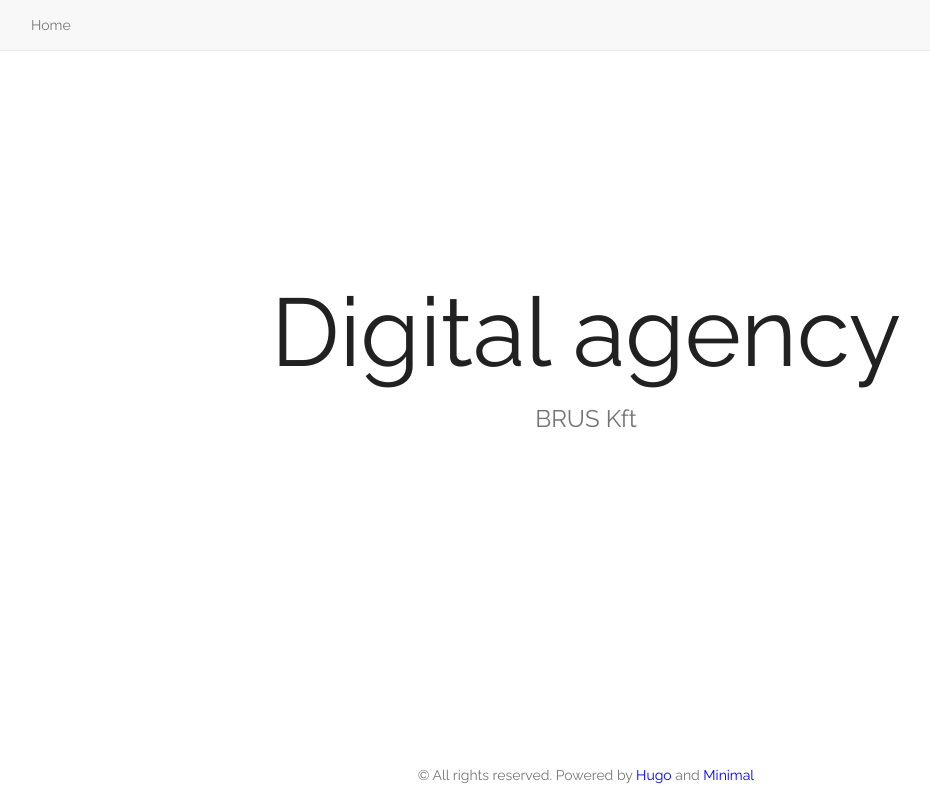
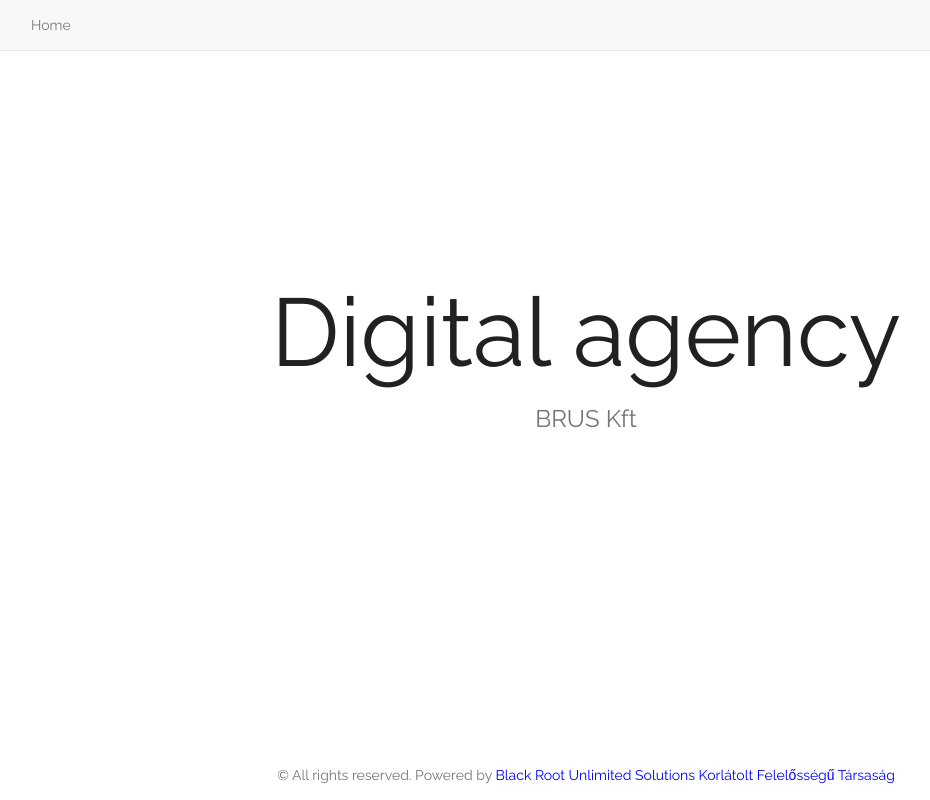
Before and after one commit to blackrootkft/blackrootkft.github.io, a plain HTML site: page index.html in a window 1280 px wide. Shown: the whole page, without its empty margins (54-984 px from the left). Drawn offline with nearby package versions, Linux system fonts and the light colour scheme.

Commit message:
fix footer

```diff
--- a/index.html
+++ b/index.html
@@ -120,7 +120,7 @@
 
         <footer>
 
-            <p class="copyright text-muted">&copy; All rights reserved. Powered by <a href="https://gohugo.io">Hugo</a> and <a href="https://github.com/calintat/minimal">Minimal</a></p>
+            <p class="copyright text-muted">&copy; All rights reserved. Powered by <a href="http://blackroot.eu">Black Root Unlimited Solutions Korlátolt Felelősségű Társaság</a></p>
 
         </footer>
 
```
Also changed, not shown: 404.html (+1 -1 lines).
